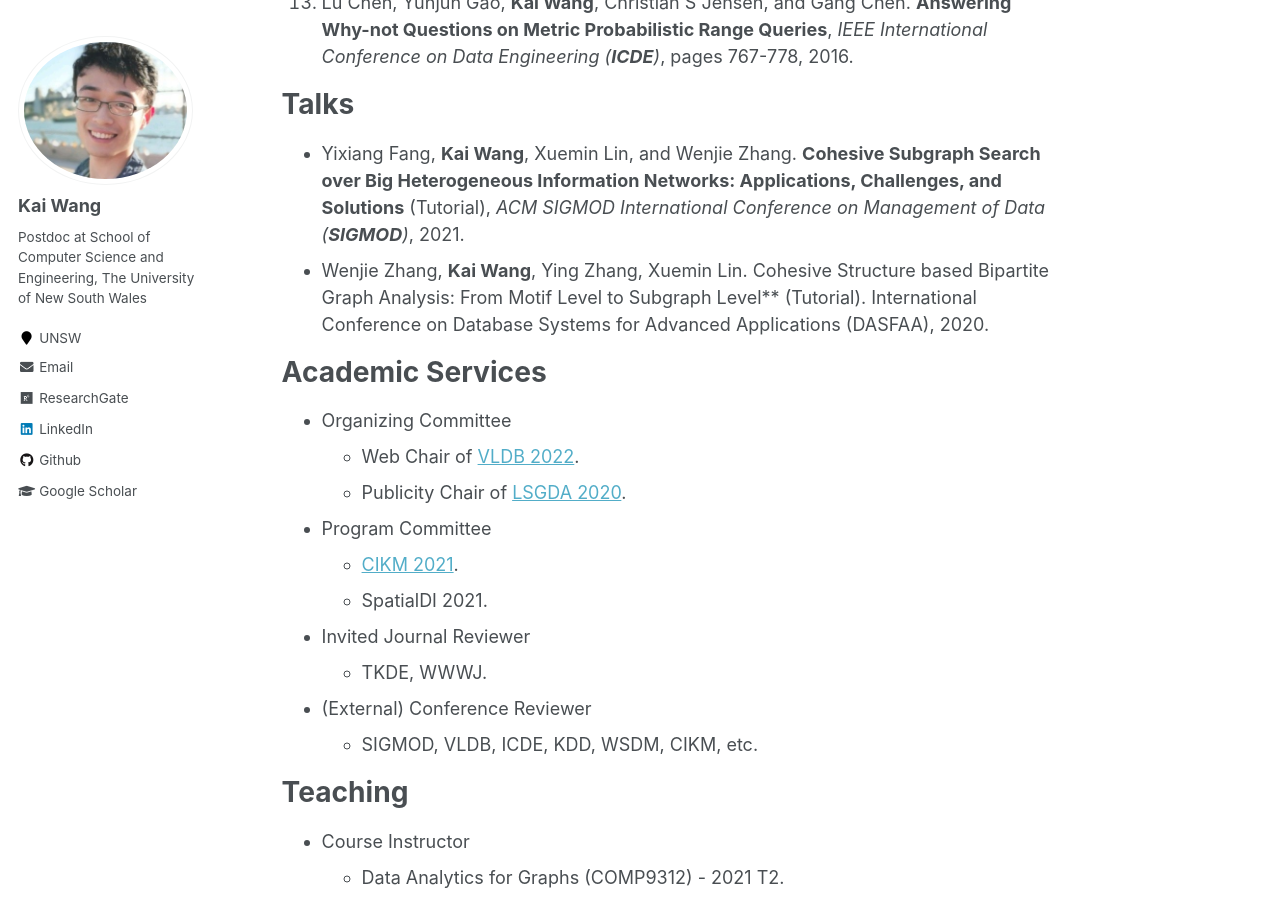
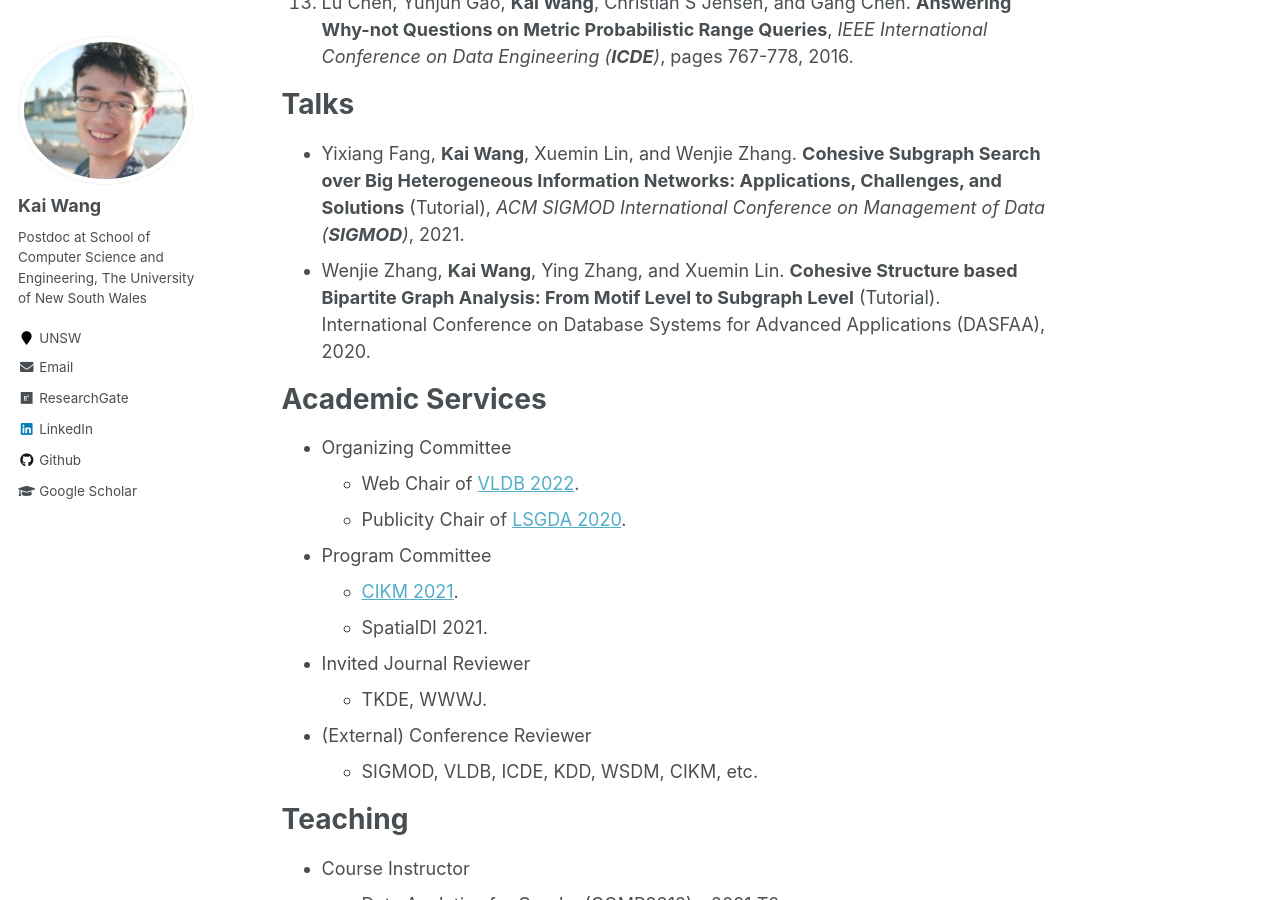
Before and after one commit to cs-kaiwang/cs-kaiwang.github.io, a Jekyll site: the page built from _pages/about.md, in a window 1280 px wide and 900 px high, scrolled down 1593 px. Built offline with Jekyll 4.4.1, drawn with Linux system fonts in a browser that asks for light colours.

Commit message:
Update about.md

```diff
--- a/_pages/about.md
+++ b/_pages/about.md
@@ -31,7 +31,7 @@ Publications (* indicates corresponding author)
 Talks
 ======
 - Yixiang Fang, **Kai Wang**, Xuemin Lin, and Wenjie Zhang. **Cohesive Subgraph Search over Big Heterogeneous Information Networks: Applications, Challenges, and Solutions** (Tutorial), *ACM SIGMOD International Conference on Management of Data (**SIGMOD**)*, 2021.
-- Wenjie Zhang, **Kai Wang**, Ying Zhang, Xuemin Lin. Cohesive Structure based Bipartite Graph Analysis: From Motif Level to Subgraph Level** (Tutorial). International Conference on Database Systems for Advanced Applications (DASFAA), 2020.
+- Wenjie Zhang, **Kai Wang**, Ying Zhang, and Xuemin Lin. **Cohesive Structure based Bipartite Graph Analysis: From Motif Level to Subgraph Level** (Tutorial). International Conference on Database Systems for Advanced Applications (DASFAA), 2020.
 
 Academic Services
 ======
```
